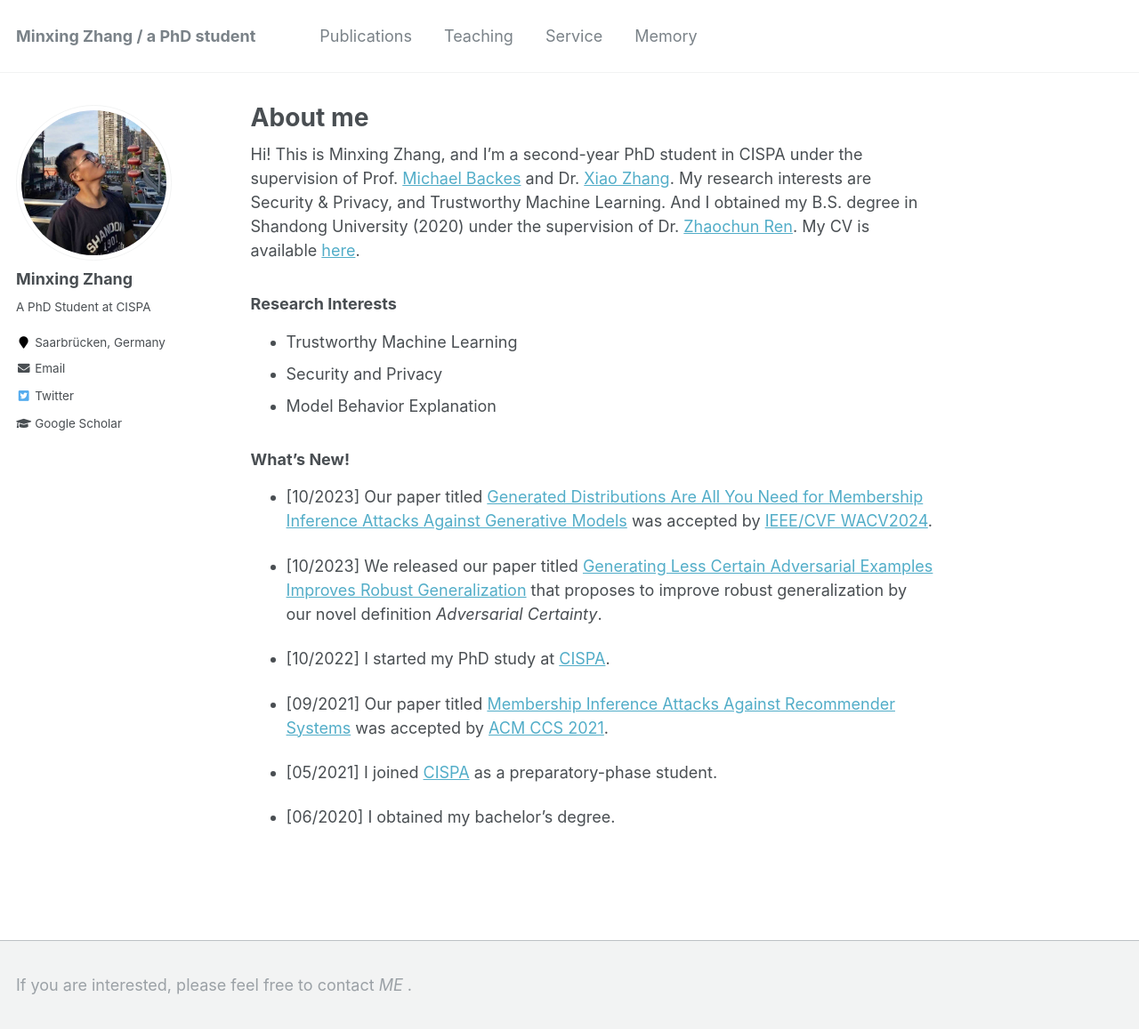
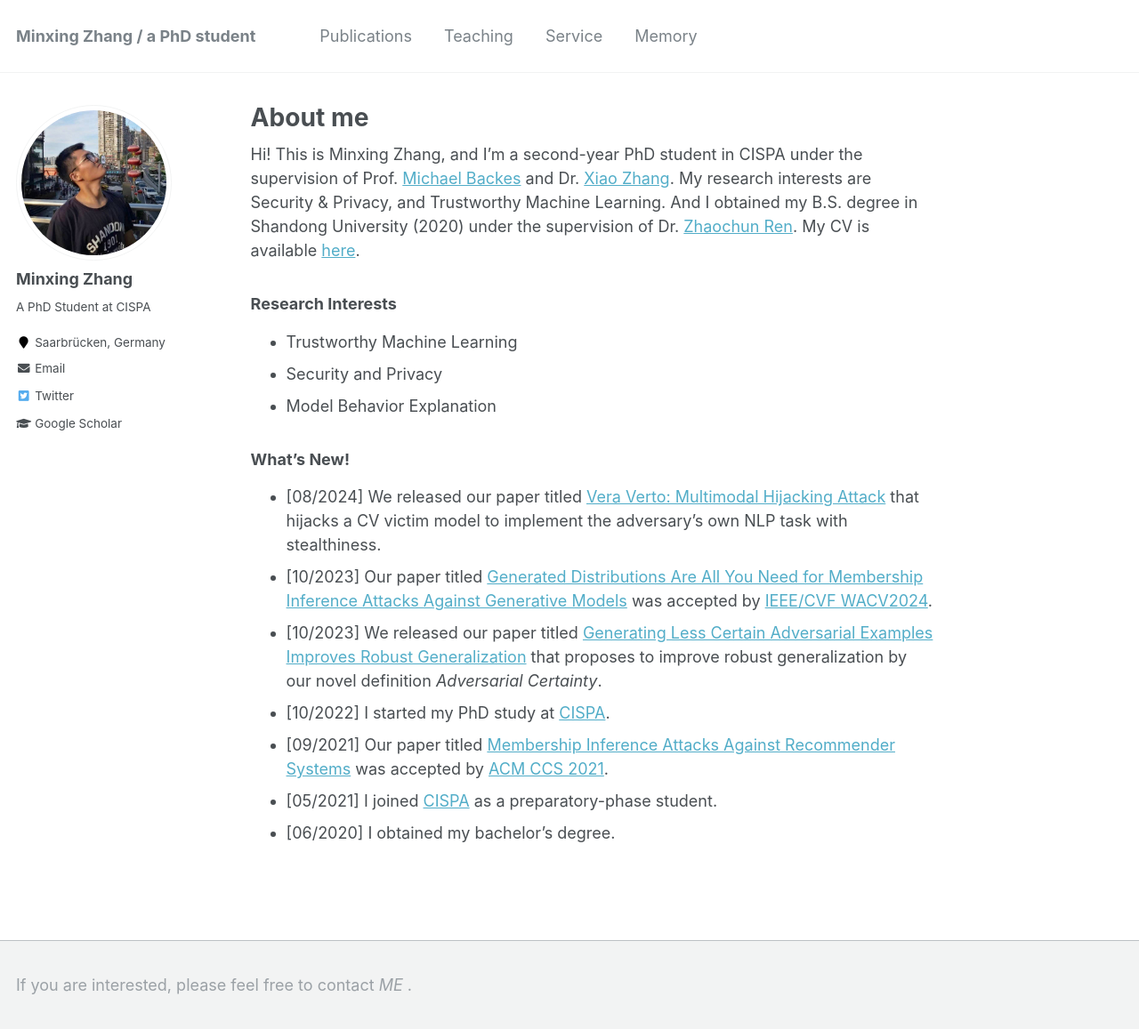
Before and after one commit to WJEN-orz/WJEN-orz.github.io, a Jekyll site: the page built from _pages/about.md, in a window 1280 px wide and 1157 px high. Shown: the whole window at 89% size. Built offline with Jekyll 4.4.1, drawn with Linux system fonts in a browser that asks for light colours.

Commit message:
Update about.md

```diff
--- a/_pages/about.md
+++ b/_pages/about.md
@@ -19,14 +19,10 @@ My CV is available [here](./CV.pdf).
 
 ### What's New!
 
+- [08/2024] We released our paper titled [Vera Verto: Multimodal Hijacking Attack](https://arxiv.org/abs/2408.00129) that hijacks a CV victim model to implement the adversary's own NLP task with stealthiness.
 - [10/2023] Our paper titled [Generated Distributions Are All You Need for Membership Inference Attacks Against Generative Models](https://ieeexplore.ieee.org/document/10484149) was accepted by [IEEE/CVF WACV2024](https://wacv2024.thecvf.com/).
-
 - [10/2023] We released our paper titled [Generating Less Certain Adversarial Examples Improves Robust Generalization](https://arxiv.org/abs/2310.04539) that proposes to improve robust generalization by our novel definition _Adversarial Certainty_.
-
 - [10/2022] I started my PhD study at [CISPA](https://cispa.de/en).
-
 - [09/2021] Our paper titled [Membership Inference Attacks Against Recommender Systems](https://dl.acm.org/doi/10.1145/3460120.3484770) was accepted by [ACM CCS 2021](https://www.sigsac.org/ccs/CCS2021/).
-
 - [05/2021] I joined [CISPA](https://cispa.de/en) as a preparatory-phase student.
-
 - [06/2020] I obtained my bachelor's degree.
```
